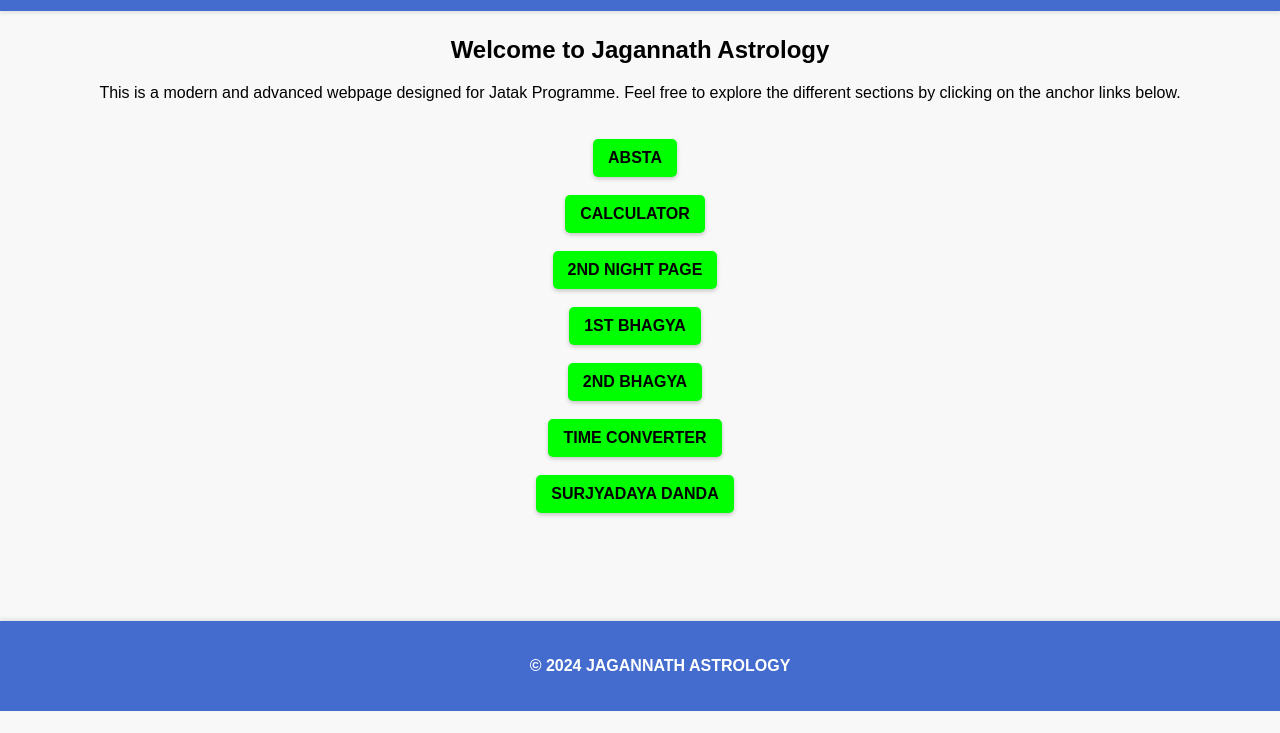
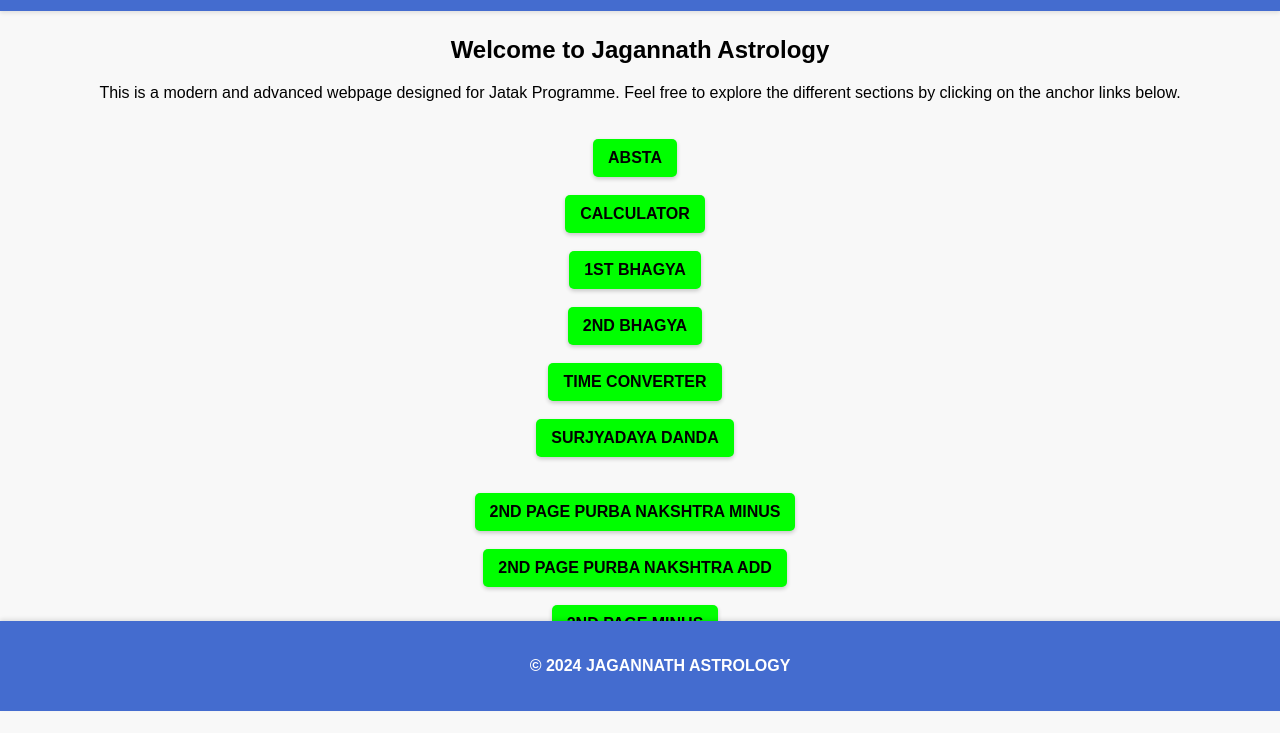
Before and after one commit to Lized007/Jatak-Programme, a plain HTML site: page index.html in a window 1280 px wide. Shown: the part 89-822 px from the top of the page. Before the commit the page ends 800 px from the top, so only its background shows below. Drawn offline with Linux system fonts and the light colour scheme.

Commit message:
Update index.html

```diff
--- a/index.html
+++ b/index.html
@@ -81,11 +81,15 @@ footer {
 <ul>
   <li><a href="absta.html"><b>ABSTA</a></li><br><br>
   <li><a href="calculator.html"><b>CALCULATOR</a></li><br><br>
-  <li><a href="2nd night.html"><b>2ND NIGHT PAGE</a></li><br><br>
   <li><a href="1st bhagka.html"><b>1ST BHAGYA</a></li><br><br>
   <li><a href="2nd bhagya.html"><b>2ND BHAGYA</a></li><br><br>
-  <li><a href="surjyadaybadhi danda.html"><b>TIME CONVERTER</a></li><br><br>
-  <li><a href="Time converstion.html"><b>SURJYADAYA DANDA</a></li><br><br>
+  <li><a href="Time converstion.html"><b>TIME CONVERTER</a></li><br><br>
+  <li><a href="surjyadaybadhi danda.html"><b>SURJYADAYA DANDA</a></li><br><br>
+<br>
+  <li><a href="2nd page purba nakhstra minus.html"><b>2ND PAGE PURBA NAKSHTRA MINUS</a></li><br><br>
+  <li><a href="2nd page purba nakhstra add.html"><b>2ND PAGE PURBA NAKSHTRA ADD</a></li><br><br>
+  <li><a href="2nd minus.html"><b>2ND PAGE MINUS</a></li><br><br>
+  <li><a href="2nd page add.html"><b>2ND PAGE ADD</a></li><br><br>
 </ul>
 </nav>
 
```
